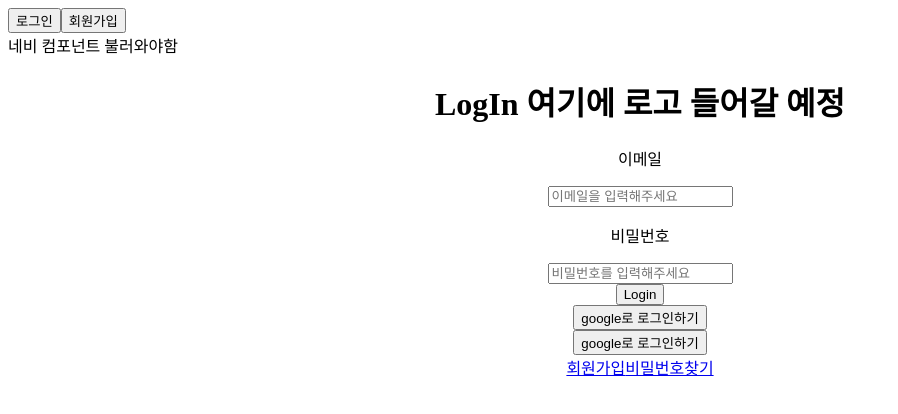
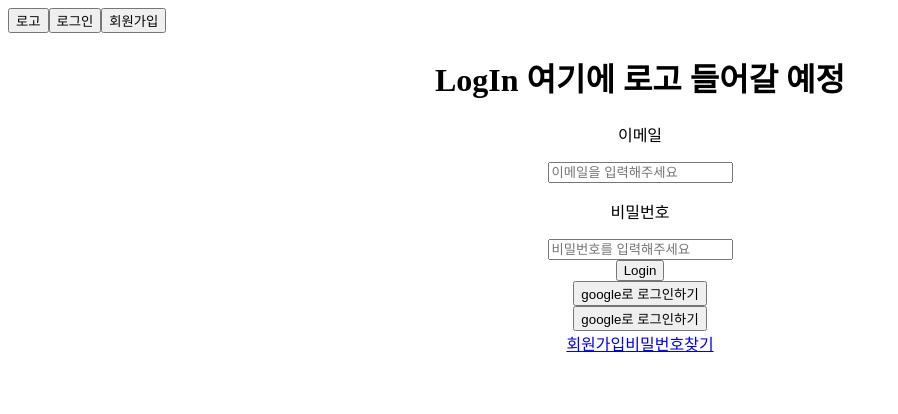
Before and after one commit to kirk0201/moom_client, a React (Create React App) app in the folder moom/: page /login in a window 1280 px wide. Shown: the top 414 px of the page, without its empty margins (0-898 px from the left). Built offline with nearby package versions, Linux system fonts and the light colour scheme; no server answers.

Commit message:
Simplift NoLoginMain Nav, pages

```diff
--- a/moom/src/App.js
+++ b/moom/src/App.js
@@ -17,9 +17,9 @@ class App extends Component {
     };
   }
 
-  // componentDidMount() {
-  //   this.handleLoginSuccess();
-  // }
+  componentDidMount() {
+    this.handleLoginSuccess();
+  }
 
   handleLoginSuccess = () => {
     axios
@@ -37,7 +37,7 @@ class App extends Component {
         if (err.message === "Request failed with status code 404") {
           this.setState({ isLogin: false });
           // 페이지 전환 확인
-          this.props.history.push("/login");
+          // this.props.history.push("/login");
         }
       });
   };
--- a/moom/src/components/LogIn.js
+++ b/moom/src/components/LogIn.js
@@ -31,6 +31,7 @@ class LogIn extends Component {
   // button onClick 이벤트시 서버와 통신
   handleLogin = () => {
     const { email, password } = this.state;
+    const { handleLoginSuccess } = this.props;
     if (!email && !password) {
       return this.setState({
         errorMessage: "Email과  Password를 입력해주세요",
@@ -47,9 +48,7 @@ class LogIn extends Component {
         email: email,
         password: password,
       })
-      .then((res) => {
-        this.props.handleLoginSuccess();
-      })
+      .then(handleLoginSuccess)
       .catch((err) => {
         console.log(err);
         console.log(err.message);
--- a/moom/src/components/NoLoginNav.js
+++ b/moom/src/components/NoLoginNav.js
@@ -0,0 +1,22 @@
+import React from "react";
+import { Link } from "react-router-dom";
+
+const NoLoginNav = () => {
+  return (
+    <div>
+      <header>
+        <Link to="/">
+          <button>로고</button>
+        </Link>
+        <Link to="/login">
+          <button>로그인</button>
+        </Link>
+        <Link to="/signup">
+          <button>회원가입</button>
+        </Link>
+      </header>
+    </div>
+  );
+};
+
+export default NoLoginNav;
--- a/moom/src/components/SignUp.js
+++ b/moom/src/components/SignUp.js
@@ -6,7 +6,7 @@ import { BASEURL } from "../helpurl";
 import axios from "axios";
 axios.defaults.withCredentials = true;
 
-export class SignUp extends Component {
+class SignUp extends Component {
   constructor(props) {
     super(props);
     this.state = {
--- a/moom/src/pages/LoginPage.js
+++ b/moom/src/pages/LoginPage.js
@@ -0,0 +1,16 @@
+import { Component } from "react";
+import { withRouter } from "react-router-dom";
+
+import LogIn from "../components/LogIn";
+
+class LoginPage extends Component {
+  constructor(props) {
+    super(props);
+  }
+
+  render() {
+    return <LogIn handleLoginSuccess={this.props.handleLoginSuccess} />;
+  }
+}
+
+export default withRouter(LoginPage);
--- a/moom/src/pages/NoLoginMain.js
+++ b/moom/src/pages/NoLoginMain.js
@@ -1,8 +1,11 @@
 import { Component } from "react";
-import { withRouter, Link, Route, Switch } from "react-router-dom";
+import { withRouter, Route, Switch } from "react-router-dom";
 
-import LogIn from "../components/LogIn";
-import SignUp from "../components/SignUp";
+import NoLoginNav from "../components/NoLoginNav";
+import Introduce from "../components/Introduce";
+import Experience from "../components/Experience";
+import LoginPage from "../pages/LoginPage";
+import SignupPage from "../pages/SignupPage";
 
 class NoLoginMain extends Component {
   constructor(props) {
@@ -12,33 +15,30 @@ class NoLoginMain extends Component {
   render() {
     return (
       <div>
-        <header>
-          <Link to="/login">
-            <button>로그인</button>
-          </Link>
-          <Link to="/signup">
-            <button>회원가입</button>
-          </Link>
-          <div>네비 컴포넌트 불러와야함</div>
-        </header>
-        <main>
+        <NoLoginNav />
         <Switch>
+          <Route
+            exact
+            path="/"
+            render={() => {
+              return <div>비로그인시 메인입니다.</div>;
+            }}
+          ></Route>
           <Route
             path="/login"
             render={() => {
               return (
-                  <LogIn handleLoginSuccess={this.props.handleLoginSuccess} />
+                <LoginPage handleLoginSuccess={this.props.handleLoginSuccess} />
               );
             }}
           ></Route>
           <Route
             path="/signup"
             render={() => {
-                return <SignUp />;
+              return <SignupPage />;
             }}
           ></Route>
         </Switch>
-        </main>
       </div>
     );
   }
--- a/moom/src/pages/SignupPage.js
+++ b/moom/src/pages/SignupPage.js
@@ -0,0 +1,16 @@
+import { Component } from "react";
+import { withRouter } from "react-router-dom";
+
+import SignUp from "../components/SignUp";
+
+class SignupPage extends Component {
+  constructor(props) {
+    super(props);
+  }
+
+  render() {
+    return <SignUp />;
+  }
+}
+
+export default withRouter(SignupPage);
```
Lines whose indentation alone changed are shown as unchanged.
